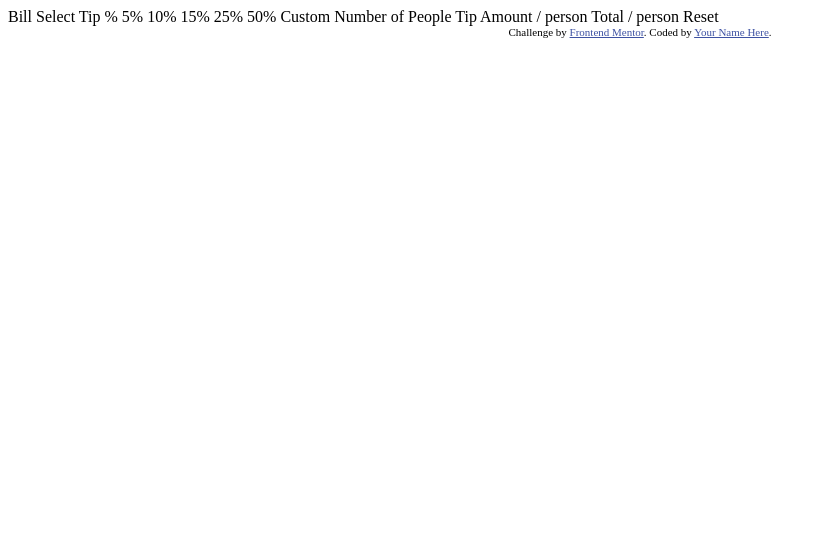
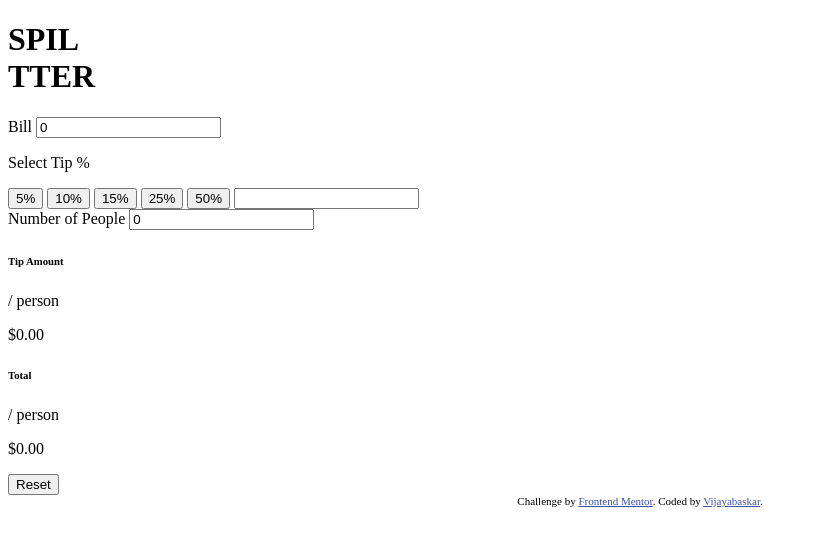
Before and after one commit to Vijayabaskar56/frontend-mentor, a plain HTML site: page index.html in a window 1280 px wide. Shown: the whole page, without its empty margins (0-824 px from the left). Drawn offline with Linux system fonts and the light colour scheme.

Commit message:
html over

```diff
--- a/index.html
+++ b/index.html
@@ -7,7 +7,7 @@
   <link rel="icon" type="image/png" sizes="32x32" href="./images/favicon-32x32.png">
 
   <title>Frontend Mentor | Tip calculator app</title>
-
+  <link rel="stylesheet" href="style.css">
   <!-- Feel free to remove these styles or customise in your own stylesheet 👍 -->
   <style>
     .attribution { font-size: 11px; text-align: center; }
@@ -15,30 +15,41 @@
   </style>
 </head>
 <body>
+  <h1>SPIL <br>TTER</h1>
+  <div>
+  <form action="" title="Bill">
+    <label for="number">Bill</label>
+    <input type="text" id="input" value="0">
+  </form>
 
-  Bill
+  <p>Select Tip %</p>
+  <input type="button" class="btn" id="btn-one" value="5%">
+  <input type="button" class="btn" id="btn-two" value="10%">
+  <input type="button" class="btn" id="btn-three" value="15%">
+  <input type="button" class="btn" id="btn-four" value="25%">
+  <input type="button" class="btn" id="btn-five" value="50%">
+  <input type="number" class="btn" id="btn-input" name="Custom" id="Custom-input">
 
-  Select Tip %
-  5%
-  10%
-  15%
-  25%
-  50%
-  Custom
+  <form action="" title="Number of People">
+    <label for="number">Number of People</label>
+    <input type="text" id="input" value="0">
+  </form>
 
-  Number of People
+  <div>
+  <h6 class="tip">Tip Amount</h6>
+    <p>/ person</p>
+    <p class="output-tip">$0.00</p>
+    <h6 class="total">Total</h6>
+    <p>/ person</p>
+    <p class="output-total">$0.00</p>
+    <button class="btn-reset">Reset</button>
+  </div>
 
-  Tip Amount
-  / person
-
-  Total
-  / person
-
-  Reset
+  </div>
 
   <div class="attribution">
     Challenge by <a href="https://www.frontendmentor.io?ref=challenge" target="_blank">Frontend Mentor</a>.
-    Coded by <a href="#">Your Name Here</a>.
+    Coded by <a href="#">Vijayabaskar</a>.
   </div>
 </body>
 </html>
```
Also changed, not shown: style.css (added).
